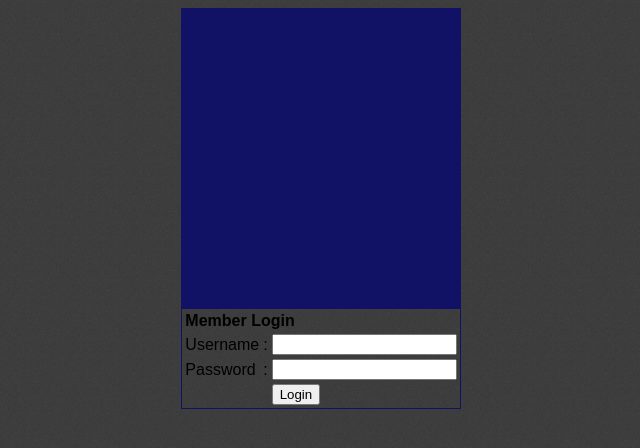
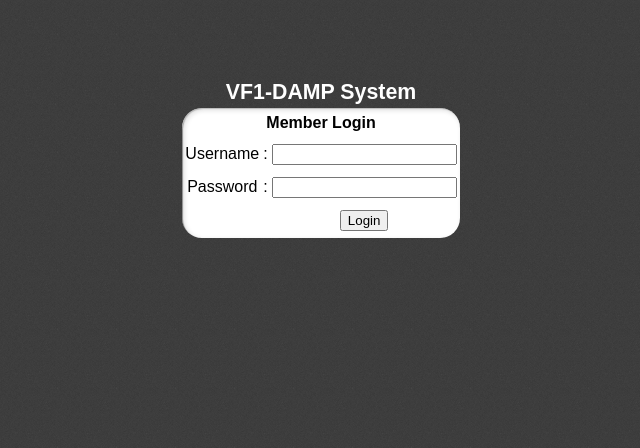
Before and after one commit to Badatch/vf1-damp, a PHP site: page /damp/index.php in a window 1280 px wide. Shown: the top 448 px of the page, without its empty margins (319-959 px from the left). Run offline with PHP 8.4, Linux system fonts and the light colour scheme.

Commit message:
new header

```diff
--- a/index.php
+++ b/index.php
@@ -1,14 +1,15 @@
 <link id="style_link" rel=StyleSheet href="include/vf1-1024x768.css" type="text/css" media=all />
-<table width="250" border="0" align="center" valign="center" cellpadding="0" cellspacing="1" bgcolor="#111166">
+<table class=table3 width="250" border="0" align="center" valign="center" cellpadding="0" cellspacing="1" bgcolor="#111166">
+<h2 class =h3> VF1-DAMP System </h2>
 <tr>
 <form name="form1" method="post" action="checklogin.php">
 <td>
-<table class=table3>
+<table class=table4>
 <tr>
 <td colspan="3"><strong>Member Login </strong></td>
 </tr>
 <tr>
-<div style="display:table;height:300px;text-align:center;">
+<div style="display:table;height:0px;text-align:center;">
 <div style="display:table-cell;vertical-align:middle;">
 <td width="78">Username</td>
 <td width="6">:</td>
```
